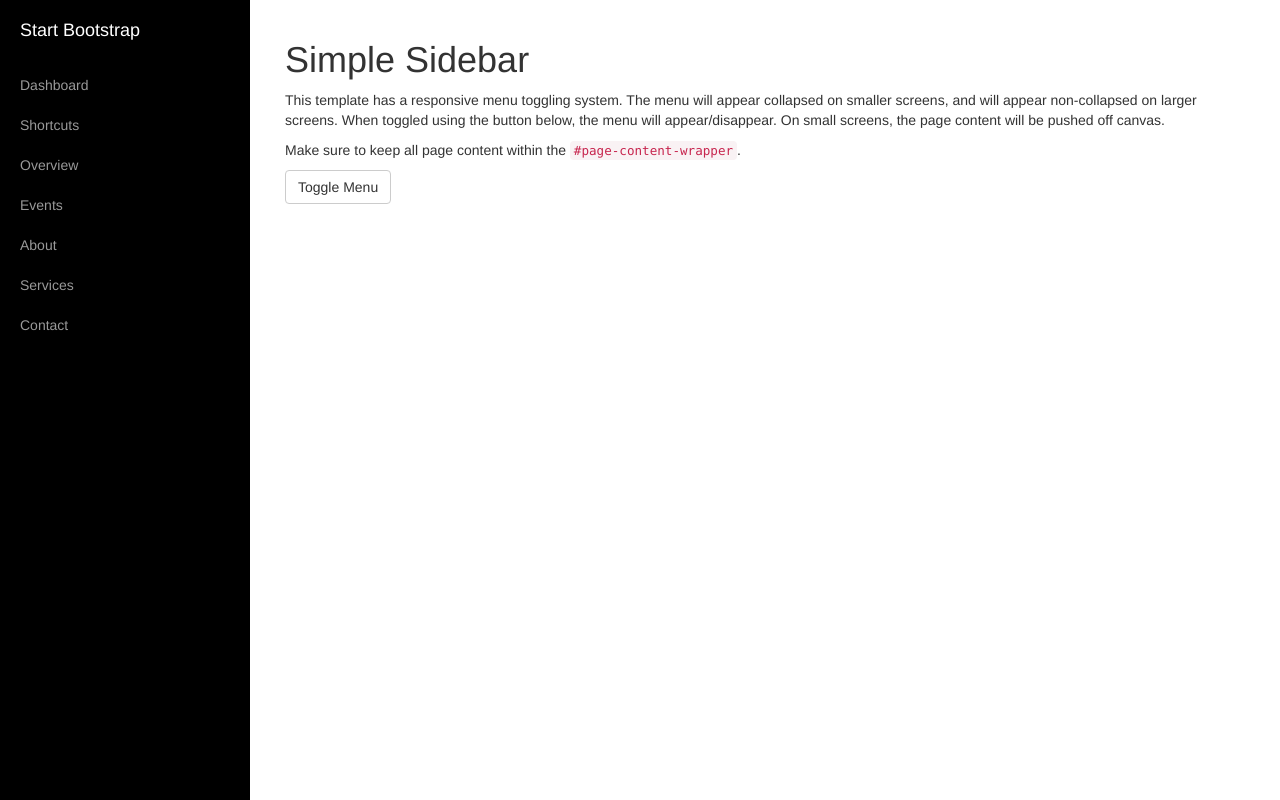
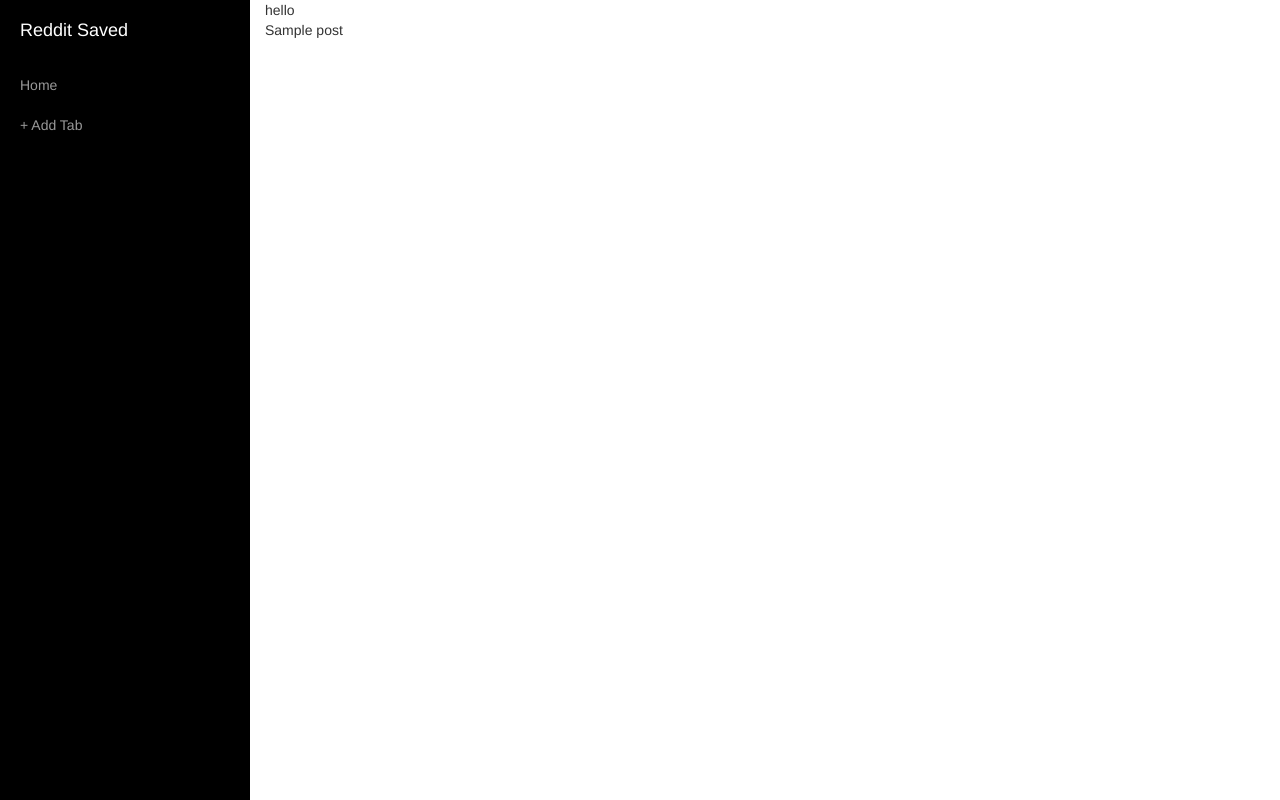
Before and after one commit to Alackey/RedditSaved, a Flask app: template app/templates/index.html in a window 1280 px wide. Run offline with Flask 2, Linux system fonts and the light colour scheme; the template is opened without the code that fills it: most values are stand-ins (such as "Sample title", 1, 10 or a date in 2020).

Commit message:
Added template inheritance and label changes

```diff
--- a/app/static/css/simple-sidebar.css
+++ b/app/static/css/simple-sidebar.css
@@ -114,7 +114,7 @@
     }
 
     #page-content-wrapper {
-        padding: 20px;
+        padding: 0;
         position: relative;
     }
 
--- /dev/null
+++ b/app/templates/base.html
@@ -0,0 +1,87 @@
+<!DOCTYPE html>
+<html lang="en">
+
+<head>
+
+    <meta charset="utf-8">
+    <meta http-equiv="X-UA-Compatible" content="IE=edge">
+    <meta name="viewport" content="width=device-width, initial-scale=1">
+    <meta name="description" content="">
+    <meta name="author" content="">
+
+    <title>Simple Sidebar - Start Bootstrap Template</title>
+
+    <!-- Bootstrap Core CSS -->
+    <link href="../static/css/bootstrap.min.css" rel="stylesheet">
+
+    <!-- Custom CSS -->
+    <link href="../static/css/simple-sidebar.css" rel="stylesheet">
+
+    <!-- HTML5 Shim and Respond.js IE8 support of HTML5 elements and media queries -->
+    <!-- WARNING: Respond.js doesn't work if you view the page via file:// -->
+    <!--[if lt IE 9]>
+        <script src="https://oss.maxcdn.com/libs/html5shiv/3.7.0/html5shiv.js"></script>
+        <script src="https://oss.maxcdn.com/libs/respond.js/1.4.2/respond.min.js"></script>
+    <![endif]-->
+
+</head>
+
+<body>
+
+    <div id="wrapper">
+
+        <!-- Sidebar -->
+        <div id="sidebar-wrapper">
+            <ul class="sidebar-nav">
+                <li class="sidebar-brand">
+                    <a href="#">
+                        Reddit Saved
+                    </a>
+                </li>
+                <li>
+                    <a href="#">Home</a>
+                </li>
+                <li>
+                    <a href="#"> + Add Tab</a>
+                </li>
+            </ul>
+        </div>
+        <!-- /#sidebar-wrapper -->
+
+        <!-- Page Content -->
+        <div id="page-content-wrapper">
+            <div class="container-fluid">
+                <div class="row">
+                    <div class="col-lg-12">
+                        hello
+                        {% block content %}{% endblock %}
+                        <!--<h1>Simple Sidebar</h1>
+                        <p>This template has a responsive menu toggling system. The menu will appear collapsed on smaller screens, and will appear non-collapsed on larger screens. When toggled using the button below, the menu will appear/disappear. On small screens, the page content will be pushed off canvas.</p>
+                        <p>Make sure to keep all page content within the <code>#page-content-wrapper</code>.</p>
+                        <a href="#menu-toggle" class="btn btn-default" id="menu-toggle">Toggle Menu</a>-->
+                    </div>
+                </div>
+            </div>
+        </div>
+        <!-- /#page-content-wrapper -->
+
+    </div>
+    <!-- /#wrapper -->
+
+    <!-- jQuery -->
+    <script src="../static/js/jquery.js"></script>
+
+    <!-- Bootstrap Core JavaScript -->
+    <script src="../static/js/bootstrap.min.js"></script>
+
+    <!-- Menu Toggle Script -->
+    <script>
+    $("#menu-toggle").click(function(e) {
+        e.preventDefault();
+        $("#wrapper").toggleClass("toggled");
+    });
+    </script>
+
+</body>
+
+</html>
--- a/app/templates/index.html
+++ b/app/templates/index.html
@@ -1,100 +1,6 @@
-<!DOCTYPE html>
-<html lang="en">
-
-<head>
-
-    <meta charset="utf-8">
-    <meta http-equiv="X-UA-Compatible" content="IE=edge">
-    <meta name="viewport" content="width=device-width, initial-scale=1">
-    <meta name="description" content="">
-    <meta name="author" content="">
-
-    <title>Simple Sidebar - Start Bootstrap Template</title>
-
-    <!-- Bootstrap Core CSS -->
-    <link href="../static/css/bootstrap.min.css" rel="stylesheet">
-
-    <!-- Custom CSS -->
-    <link href="../static/css/simple-sidebar.css" rel="stylesheet">
-
-    <!-- HTML5 Shim and Respond.js IE8 support of HTML5 elements and media queries -->
-    <!-- WARNING: Respond.js doesn't work if you view the page via file:// -->
-    <!--[if lt IE 9]>
-        <script src="https://oss.maxcdn.com/libs/html5shiv/3.7.0/html5shiv.js"></script>
-        <script src="https://oss.maxcdn.com/libs/respond.js/1.4.2/respond.min.js"></script>
-    <![endif]-->
-
-</head>
-
-<body>
-
-    <div id="wrapper">
-
-        <!-- Sidebar -->
-        <div id="sidebar-wrapper">
-            <ul class="sidebar-nav">
-                <li class="sidebar-brand">
-                    <a href="#">
-                        Start Bootstrap
-                    </a>
-                </li>
-                <li>
-                    <a href="#">Dashboard</a>
-                </li>
-                <li>
-                    <a href="#">Shortcuts</a>
-                </li>
-                <li>
-                    <a href="#">Overview</a>
-                </li>
-                <li>
-                    <a href="#">Events</a>
-                </li>
-                <li>
-                    <a href="#">About</a>
-                </li>
-                <li>
-                    <a href="#">Services</a>
-                </li>
-                <li>
-                    <a href="#">Contact</a>
-                </li>
-            </ul>
-        </div>
-        <!-- /#sidebar-wrapper -->
-
-        <!-- Page Content -->
-        <div id="page-content-wrapper">
-            <div class="container-fluid">
-                <div class="row">
-                    <div class="col-lg-12">
-                        <h1>Simple Sidebar</h1>
-                        <p>This template has a responsive menu toggling system. The menu will appear collapsed on smaller screens, and will appear non-collapsed on larger screens. When toggled using the button below, the menu will appear/disappear. On small screens, the page content will be pushed off canvas.</p>
-                        <p>Make sure to keep all page content within the <code>#page-content-wrapper</code>.</p>
-                        <a href="#menu-toggle" class="btn btn-default" id="menu-toggle">Toggle Menu</a>
-                    </div>
-                </div>
-            </div>
-        </div>
-        <!-- /#page-content-wrapper -->
-
-    </div>
-    <!-- /#wrapper -->
-
-    <!-- jQuery -->
-    <script src="../static/js/jquery.js"></script>
-
-    <!-- Bootstrap Core JavaScript -->
-    <script src="../static/js/bootstrap.min.js"></script>
-
-    <!-- Menu Toggle Script -->
-    <script>
-    $("#menu-toggle").click(function(e) {
-        e.preventDefault();
-        $("#wrapper").toggleClass("toggled");
-    });
-    </script>
-
-</body>
-
-</html>
+{% extends "base.html" %}
+{% block content %}
+    {% for post in posts %}
+    <div><p>{{ post }}</p></div>
+    {% endfor %}
+{% endblock %}
```
Also changed, not shown: app/views.py (+15 -2 lines).
